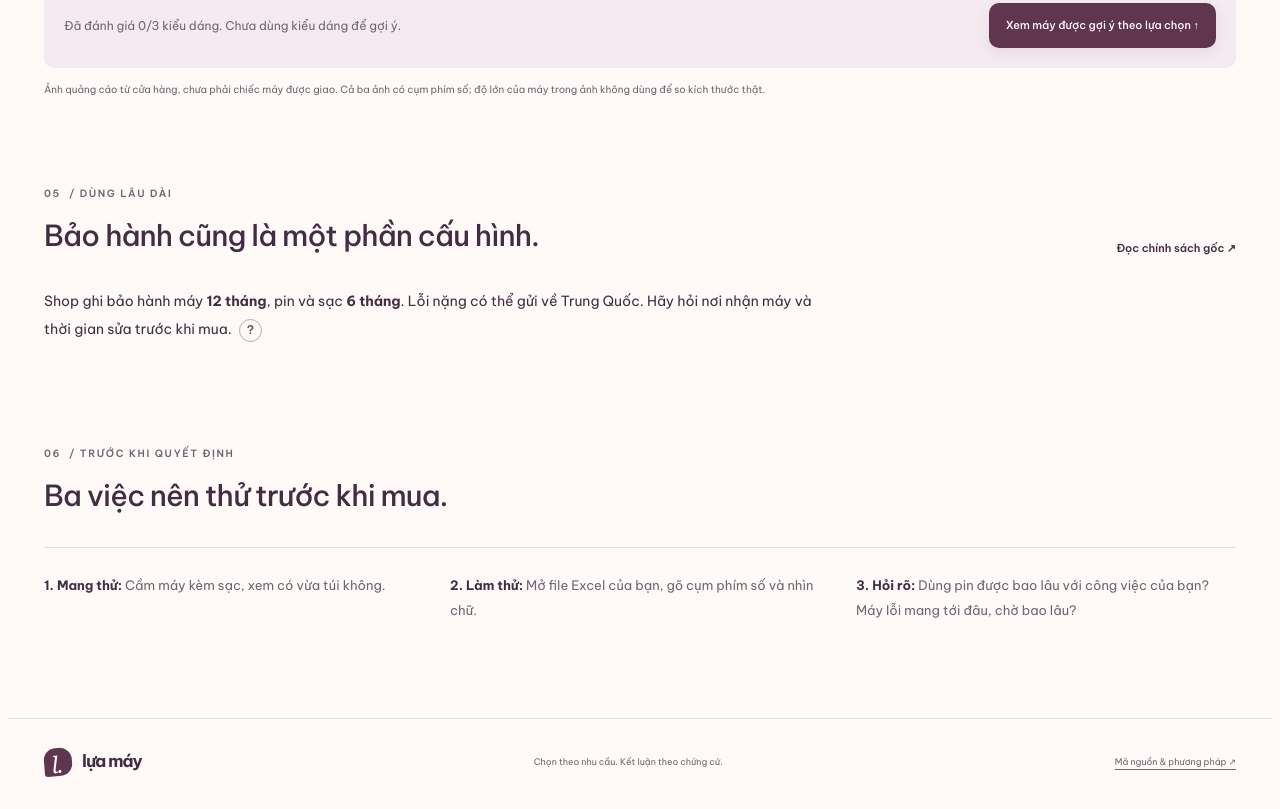
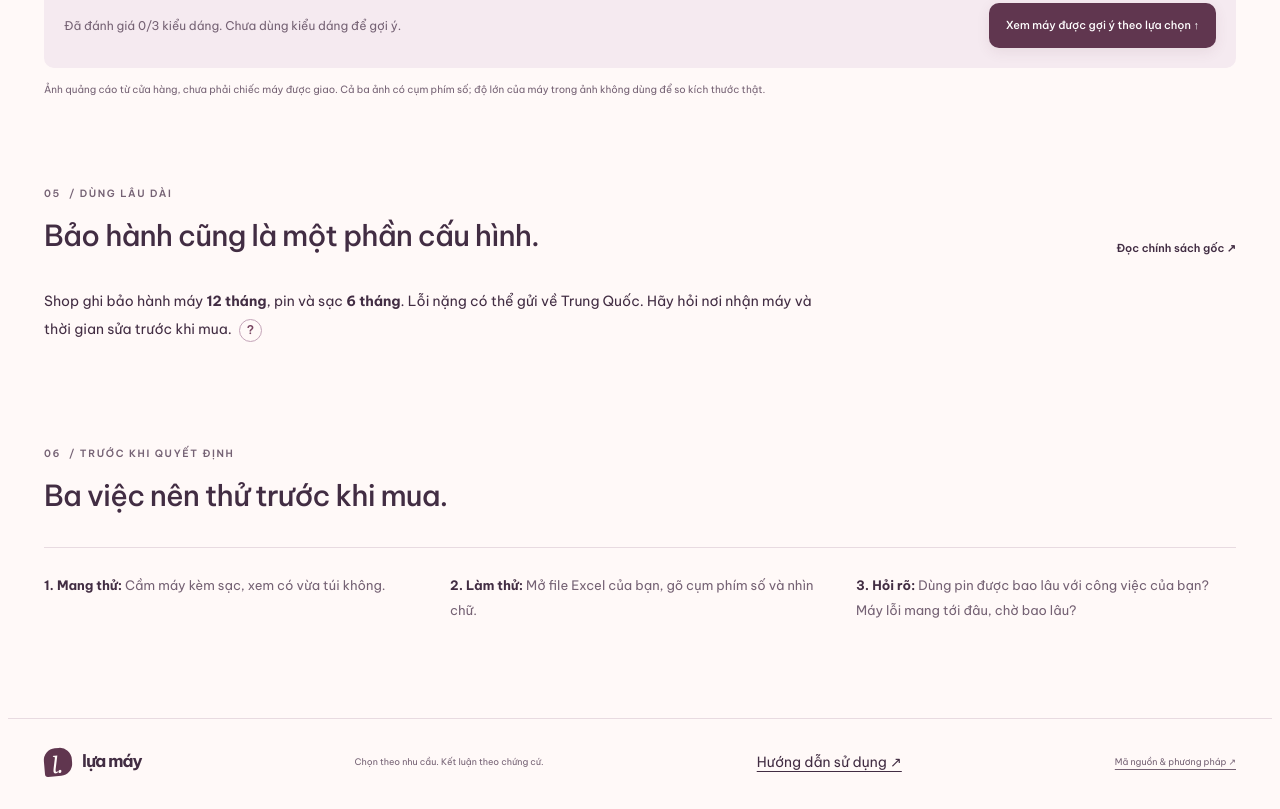
Before and after one commit to phmthnh/laptop-evidence-lab, a website: page site/index.html in a window 1280 px wide. Shown: the part 6622-7431 px from the top of the page. Drawn offline with Linux system fonts and the light colour scheme; a web font is replaced by a local one.

Commit message:
Rewrite project and Label Studio READMEs to match current workflow

```diff
--- a/site/index.html
+++ b/site/index.html
@@ -11,4 +11,4 @@
 <section id="questions" class="section wrap"><div class="section-top"><div><div class="eyebrow"><span class="simple-only">06</span><span class="expert-ui">07</span> / TRƯỚC KHI QUYẾT ĐỊNH</div><h2>Ba việc nên thử trước khi mua.</h2></div><button id="downloadChecklist" class="small-btn expert-ui">Tải danh sách kiểm tra ↓</button></div><div class="simple-checklist simple-only"><p><b>1. Mang thử:</b> Cầm máy kèm sạc, xem có vừa túi không.</p><p><b>2. Làm thử:</b> Mở file Excel của bạn, gõ cụm phím số và nhìn chữ.</p><p><b>3. Hỏi rõ:</b> Dùng pin được bao lâu với công việc của bạn? Máy lỗi mang tới đâu, chờ bao lâu?</p></div><div class="checklist expert-ui"><article><span>01</span><h3>Xác định đúng chiếc máy</h3><p>Xin MTM, ảnh tem và ảnh bàn phím hàng thực; đối chiếu BIOS/CPU-Z, EDID/panel và topology RAM. Giữ serial ở kênh riêng.</p></article><article><span>02</span><h3>Đo công việc thật</h3><p>Chạy Excel/phần mềm kế toán thực dùng; cùng độ sáng, chế độ nguồn, Wi-Fi và chu kỳ pin. Ghi giờ, mức pin đầu/cuối, tiếng quạt và nhiệt vùng kê tay.</p></article><article><span>03</span><h3>Thử mang và nhập số</h3><p>Cân cả máy, sạc, dây; thử numpad, chữ trên phím, kê tay và kích thước túi. Chụp mặt B/C dưới ánh sáng phòng làm việc.</p></article><article><span>04</span><h3>Chốt dịch vụ bằng văn bản</h3><p>Tra IWS theo serial và hỏi Lenovo Việt Nam; xác nhận nơi tiếp nhận, pin/sạc, điểm chết, thời hạn sửa, đổi trả, vận chuyển và chi phí nâng cấp.</p></article></div></section>
 <section id="evidence" class="section wrap evidence-section expert-ui"><div class="section-top"><div><div class="eyebrow">08 / SỔ NGUỒN</div><h2>Mỗi thông tin đều có xuất xứ.</h2></div><button id="exportData" class="small-btn">Tải dữ liệu JSON ↓</button></div><div class="status-key"><span class="badge good">Nguồn hãng · thông số chip</span><span class="badge neutral">SKU hãng tham chiếu ≠ máy giao</span><span class="badge warn">Cửa hàng / ảnh quảng cáo</span><span class="badge conflict">Mâu thuẫn cần làm rõ</span></div><div id="sourceList" class="source-list"></div><p class="fine">Ngày truy cập: 18/10/2026 (Asia/Saigon). Dữ liệu là ảnh chụp thông tin tại thời điểm kiểm tra, không tự cập nhật. Nguồn hãng tham chiếu chưa được gán thành thông số đã xác nhận của hàng bán. Không có quan hệ tài trợ với cửa hàng.</p></section>
 <section id="labelstudio" class="section wrap expert-only" hidden><div class="section-top"><div><div class="eyebrow">09 / PHÒNG KIỂM CHỨNG</div><h2>Tiếp tục kiểm tra bằng Label Studio.</h2></div><span class="badge neutral">DỮ LIỆU CÓ CẤU TRÚC</span></div><div class="panel"><p>Mỗi thông số trở thành một task: kiểm tra nguồn, gán nhãn và ghi chú. Xuất task + cấu hình XML, import vào instance Label Studio của bạn; JSON annotation xuất ngược có thể xem ở đây. Nhãn của người đánh giá không tự trở thành bằng chứng hãng.</p><p>Labelstud.io là trang giới thiệu. Kết nối Codex hoặc tạo project cần instance đang chạy. Nhúng toàn bộ giao diện tùy biến bằng ReactCode thuộc Enterprise; bộ review XML này không yêu cầu ReactCode.</p><div class="result-actions"><button id="exportTasks" class="button primary">Xuất task Label Studio ↓</button><a class="button secondary" href="label-config.xml" download>Tải cấu hình XML ↓</a><label class="button secondary" for="importAnnotations">Đọc JSON annotation ↑</label><input type="file" id="importAnnotations" accept="application/json,.json" hidden></div><p id="importStatus" role="status" class="fine"></p><div id="annotations"></div></div></section>
-</main><dialog id="productQuick" class="product-quick" aria-labelledby="quickTitle"></dialog><footer class="wrap"><a class="brand" href="#"><span class="brandmark">l.</span> lựa máy</a><p>Chọn theo nhu cầu. Kết luận theo chứng cứ.</p><a href="https://github.com/phmthnh/laptop-evidence-lab" target="_blank" rel="noopener">Mã nguồn & phương pháp ↗</a></footer><div id="toast" role="status"></div><noscript><div class="notice">Bật JavaScript để sử dụng bảng so sánh và công cụ ưu tiên. Dữ liệu gốc có trong <a href="data.json">data.json</a>.</div></noscript><script type="module" src="app.js?v=sync-20261018-10"></script></body></html>
+</main><dialog id="productQuick" class="product-quick" aria-labelledby="quickTitle"></dialog><footer class="wrap"><a class="brand" href="#"><span class="brandmark">l.</span> lựa máy</a><p>Chọn theo nhu cầu. Kết luận theo chứng cứ.</p><a href="https://github.com/phmthnh/laptop-evidence-lab/blob/main/README.md" target="_blank" rel="noopener">Hướng dẫn sử dụng ↗</a><a href="https://github.com/phmthnh/laptop-evidence-lab" target="_blank" rel="noopener">Mã nguồn & phương pháp ↗</a></footer><div id="toast" role="status"></div><noscript><div class="notice">Bật JavaScript để sử dụng bảng so sánh và công cụ ưu tiên. Dữ liệu gốc có trong <a href="data.json">data.json</a>.</div></noscript><script type="module" src="app.js?v=sync-20261018-10"></script></body></html>
```
Also changed, not shown: README.md, integrations/label-studio/README.md.
